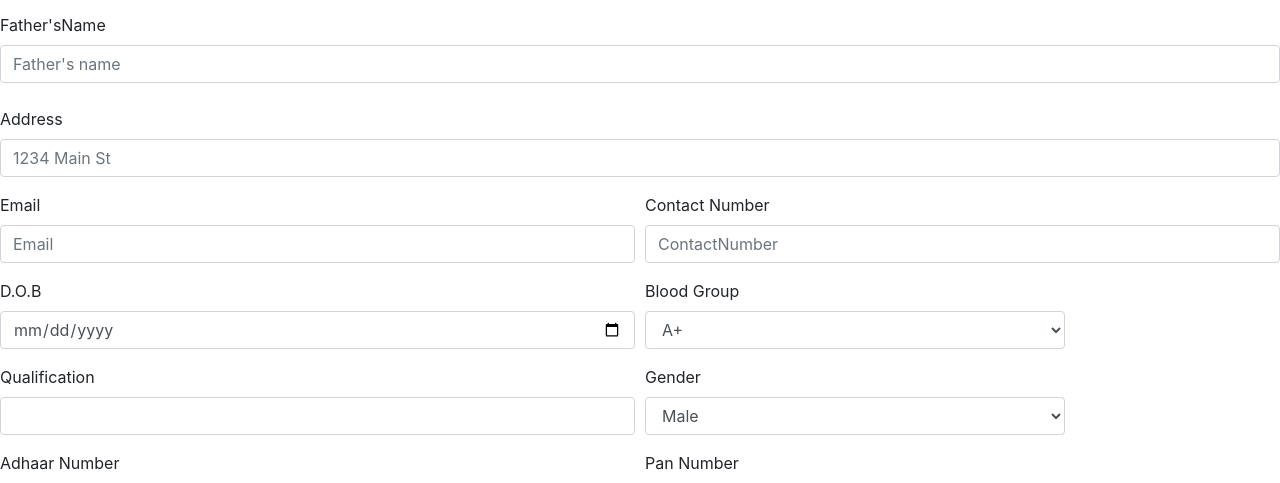
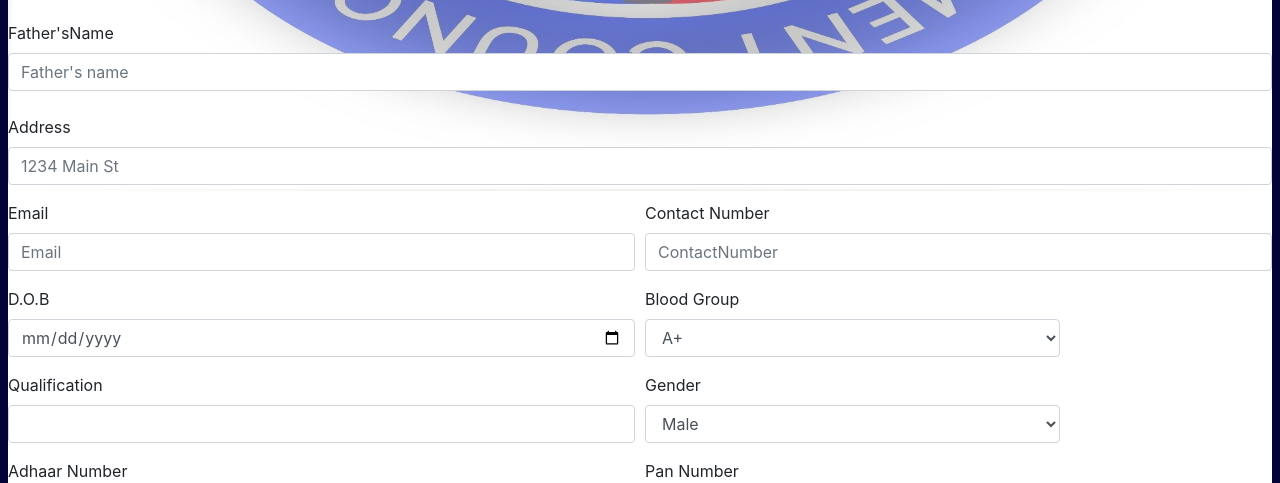
Before and after one commit to Awaizpasha12/register, a plain HTML site: page form.html in a window 1280 px wide. Shown: the part 617-1100 px from the top of the page. Drawn offline with nearby package versions, Linux system fonts and the light colour scheme.

Commit message:
Update form.css

```diff
--- a/form.css
+++ b/form.css
@@ -1,8 +1,10 @@
 #logo{
-    border:1vh solid rgb(3, 3, 56)
-        background-image:url("logo.JPG");
+
+border:1vh solid rgb(3, 3, 56);
+    background-image:url("logo.JPG");
+    background-size:100vw 100vh;
     background-repeat:no-repeat;
-    background-size:100vw 100vh;
+
 
 }
 #logo img{
```
